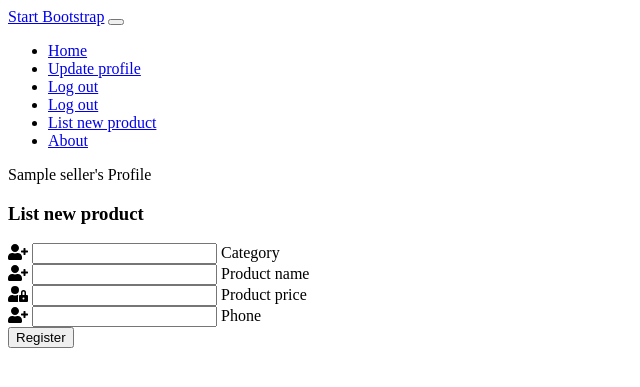
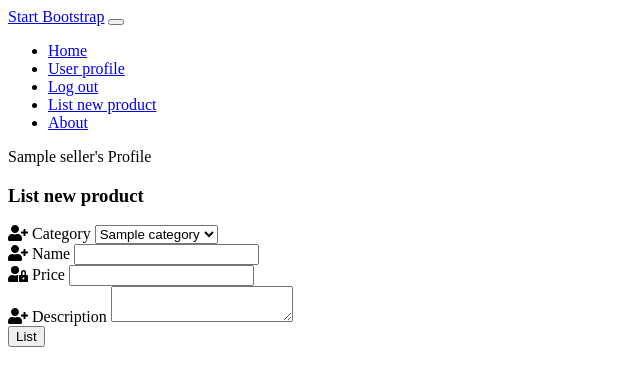
Before and after one commit to Code-Institute-Submissions/SegzAyo-SegzAyo-Online_MarketPlace2_AprResub, a Flask app: template templates/listing_page.html in a window 1280 px wide. Shown: the top 387 px of the page, without its empty margins (0-640 px from the left). Run offline with Flask 2, Linux system fonts and the light colour scheme; the visitor is signed in with stand-in values (Sample User, id 1); the template is opened without the code that fills it: most values are stand-ins (such as "Sample title", 1, 10 or a date in 2020); parts of the project's set-up code (start-up, migrations or seed data) failed here and were passed over; some libraries are stand-ins or nearby versions; some web fonts are replaced.

Commit message:
product listing and category functionality added

```diff
--- a/app.py
+++ b/app.py
@@ -5,7 +5,7 @@
 from flask_pymongo import PyMongo
 from bson.objectid import ObjectId
 from werkzeug.security import generate_password_hash, check_password_hash
-from models import Seller, ProductListing
+from models import Seller, ProductListing, Category
 
 if os.path.exists("env.py"):
     import env
@@ -22,7 +22,7 @@
 @app.route("/")
 @app.route("/get_products")
 def get_products():
-    products_data = mongo.db.productMDB.find()
+    products_data = ProductListing.objects().all()
 
     return render_template("products.html", products=products_data)
 
@@ -93,7 +93,8 @@
     print(userId)
     seller = Seller.objects(id=userId).first()
     if request.method == "GET":
-        return render_template("profile.html", seller=seller)
+        sellers_listings = ProductListing.objects(seller_id=seller).all()
+        return render_template("profile.html", seller=seller, listings=sellers_listings)
 
     seller_name_v = request.json.get("seller_name")
     seller_email_v = request.json.get("email")
@@ -113,26 +114,40 @@
     })
 
 
-@app.route("/list_product", methods=["GET", "POST"])
-def list_product():
+@app.route("/<userId>/list_product", methods=["GET", "POST"])
+def list_product(userId):
+    categories = Category.objects().all()
+    seller = Seller.objects(id=userId).first()
     if request.method == "POST":
-        category_v = request.form.get("category")
+        category_id = request.form.get("category_id")
         product_name_v = request.form.get("product_name")
         product_price_v = request.form.get("product_price")
         product_description_v = request.form.get("product_description")
+
         # check if product is already listed
         existing_product = ProductListing.objects(product_name=product_name_v).first()
 
+        category = Category.objects(id=category_id)
         if existing_product:
             flash("Product already listed")
-            return redirect(url_for("list_prodict"))
+            return redirect(url_for("list_product"))
 
-        new_listing = ProductListing(category=category_v, product_name=product_name_v,
-            product_price=product_price_v, product_description=product_description_v)
+        new_listing = ProductListing(category_id=category_id, product_name=product_name_v,
+            product_price=product_price_v, product_description=product_description_v, seller_id=seller)
 
         new_listing.save()
+        flash("Item listed")
 
-    return render_template("products.html")
+    return render_template("listing_page.html", seller=seller, categories=categories)
+
+@app.route("/categories")
+def populate_cat():
+    Category(name="Electronics").save()
+    Category(name="Household").save()
+    Category(name="Furniture").save()
+    Category(name="Cars").save()
+    Category(name="Computers").save()
+    return "Successfully added"
 
 
 @app.route("/sign_out")
--- a/templates/base.html
+++ b/templates/base.html
@@ -66,16 +66,13 @@
                             {% set user_id = session["user_id"]%}
                             {% if session["user"] %}
                             <li class="nav-item">
-                                <a class="nav-link" href="{{ url_for('update_profile', userId=user_id) }}">Update profile</a>
+                                <a class="nav-link" href="{{ url_for('update_profile', userId=user_id) }}">User profile</a>
                             </li>
                             <li class="nav-item">
                                 <a class="nav-link" href="{{ url_for('sign_out') }}">Log out</a>
                             </li>
                             <li class="nav-item">
-                                <a class="nav-link" href="{{ url_for('sign_out') }}">Log out</a>
-                            </li>
-                            <li class="nav-item">
-                                <a class="nav-link" href="{{ url_for('list_product') }}">List new product</a>
+                                <a class="nav-link" href="{{ url_for('list_product', userId=user_id) }}">List new product</a>
                             </li>
                             {% else %}
 
--- a/templates/listing_page.html
+++ b/templates/listing_page.html
@@ -13,48 +13,51 @@
 </div>
 <h3 class="center-align">List new product</h3>
 <div class="row">
-    <form class="col s12 m8 offset-m2" method="POST" action="{{ url_for('list_product') }}">
+    <form class="col s12 m8 offset-m2" method="POST" action="{{ url_for('list_product', userId=user_id) }}">
       <div class="card-panel">
       <!---- Username input-->
         <div class="row">
             <div class="input-field col s12">
                 <i class="fas fa-user-plus prefix light-blue-text text-darken-4"></i>
-                <input id="category" name="category" type="text" minlength="5"
-                            maxlength="15" class="validate" required>
-                <label for="category">Category</label>
+                <label for="category_id">Category</label>
+                <select id="category_id" name="category_id">
+                {% for category in categories %}
+                <option value="{{ category.id }}">
+                    {{ category.name }}
+                </option>
+                {% endfor %}
+                </select>
             </div>
         </div>
         <!---- Username input-->
         <div class="row">
             <div class="input-field col s12">
                 <i class="fas fa-user-plus prefix light-blue-text text-darken-4"></i>
-                <input id="product_name" name="product_name" type="email" minlength="5"
-                 class="validate" required>
-                <label for="product_name">Product name</label>
+                <label for="product_name">Name</label>
+                <input id="product_name" name="product_name" type="text"class="validate" required>
             </div>
         </div>
         <!---- Password input-->
         <div class="row">
             <div class="input-field col s12">
                 <i class="fas fa-user-lock prefix light-blue-text text-darken-4"></i>
-                <input id="product_price" name="product_price" type="password" minlength="5"
-                            maxlength="15" class="validate" required>
-                <label for="product_price">Product price</label>
+                <label for="product_price">Price</label>
+                <input id="product_price" name="product_price" type="text"class="validate" required>
             </div>
       </div>
       <!---- Username input-->
         <div class="row">
             <div class="input-field col s12">
                 <i class="fas fa-user-plus prefix light-blue-text text-darken-4"></i>
-                <input id="product_description" name="product_description" type="text" minlength="5"
-                            maxlength="15" class="validate" required>
-                <label for="product_description">Phone</label>
+                <label for="product_description">Description</label>
+                <textarea id="product_description" name="product_description" type="textarea"
+                class="validate"></textarea>
             </div>
         </div>
       <!---- Register button-->
       <div class="row">
         <button type="submit" class="col s12 btn-large light-blue darken-4 text-shadow">
-            Register <i class="fas-fa-sign-in-alt"></i>
+            List <i class="fas-fa-sign-in-alt"></i>
         </button>
       </div>
       </div>
```
Also changed, not shown: models.py (+5 -2 lines), templates/profile.html (+9 -0 lines).
